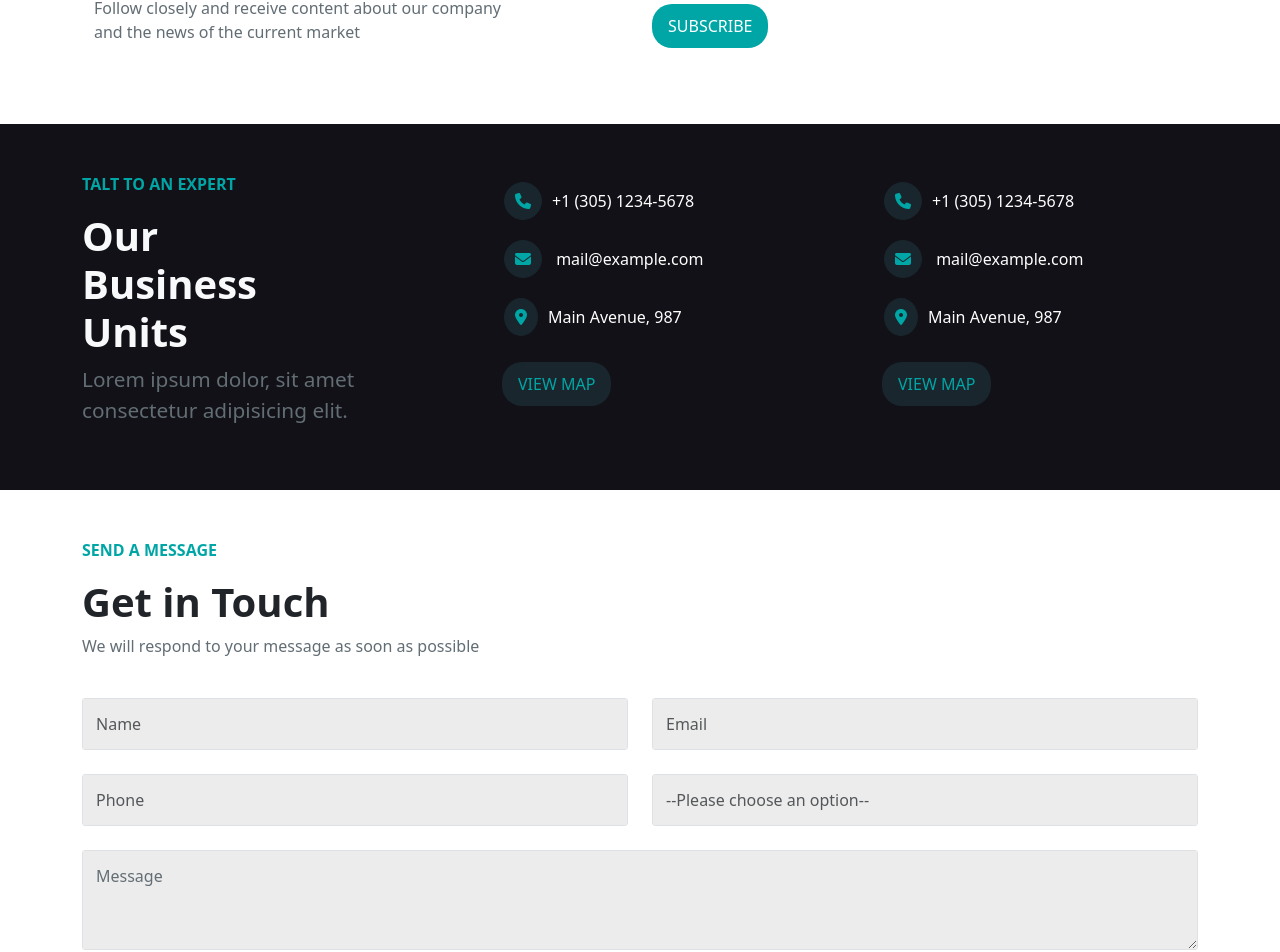
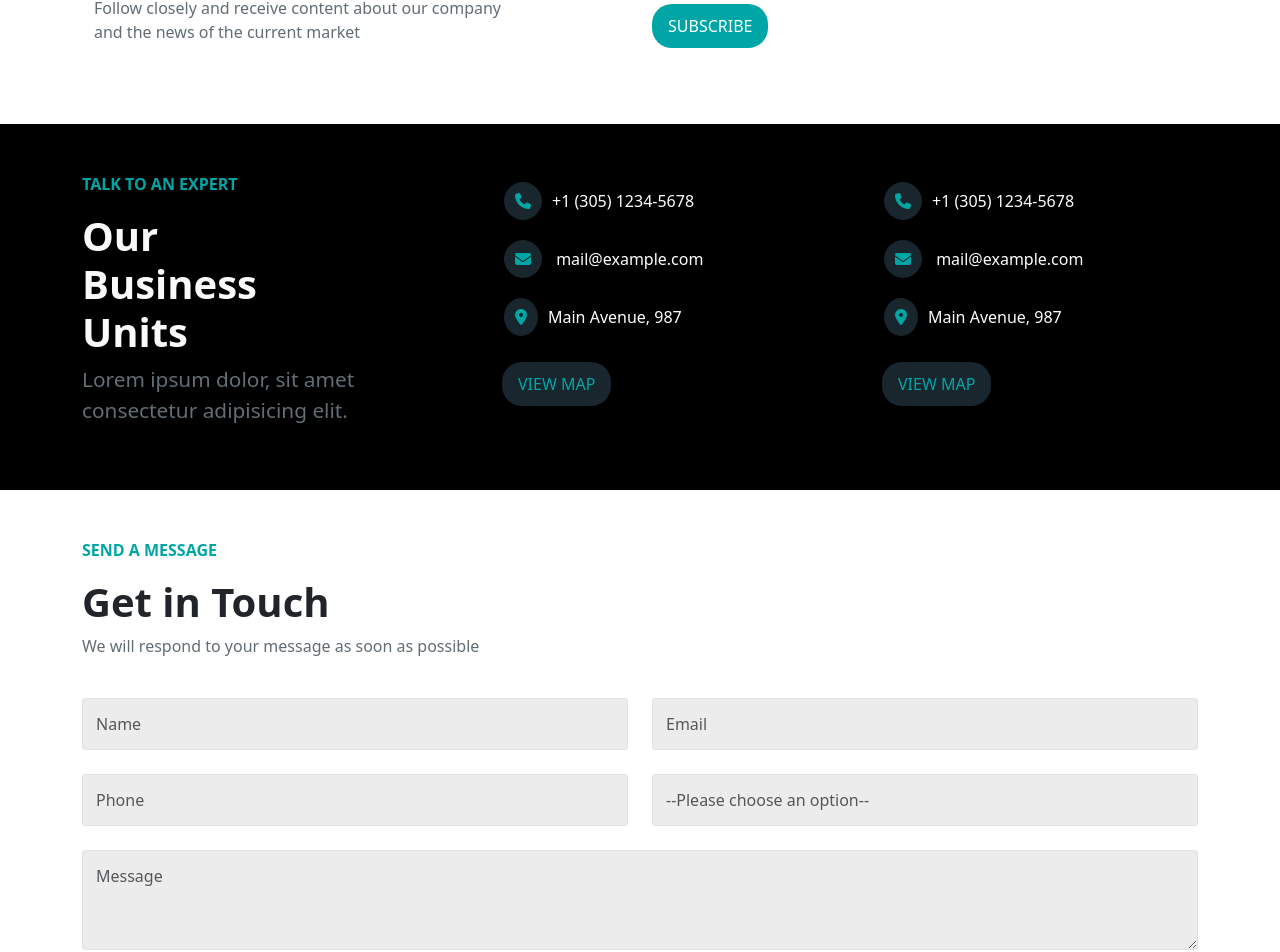
Before and after one commit to matteocenci/proj-html-vuejs, a Vue app: page /contacts in a window 1280 px wide. Shown: the part 777-1729 px from the top of the page. Built offline with nearby package versions, Linux system fonts and the light colour scheme.

Commit message:
add: Form Section in Home.vue

```diff
--- a/src/components/AppBusiness.vue
+++ b/src/components/AppBusiness.vue
@@ -1,7 +1,8 @@
 <script>
 export default {
     props: {
-        contacts: Object
+        contacts: Object,
+        flag: Boolean
     }
 }
 </script>
@@ -11,7 +12,7 @@ export default {
         <div class="container">
             <div class="row pt-5 pb-5">
                 <div class="col">
-                    <p class="talk-expert fw-bold">TALT TO AN EXPERT</p>
+                    <p class="talk-expert fw-bold">TALK TO AN EXPERT</p>
                     <h2 class="fw-bold fs-1 text-light">Our <br>Business <br> Units</h2>
                     <p class="lorem">Lorem ipsum dolor, sit amet consectetur adipisicing elit.</p>
                 </div>
@@ -67,8 +68,10 @@ section {
     width: 100%;
 }
 
+
+
 .business-section {
-    background-color: #111117;
+    background-color: black;
     .talk-expert {
         color: $primary-color;
     }
--- a/src/components/AppForm.vue
+++ b/src/components/AppForm.vue
@@ -28,7 +28,7 @@ export default {
         </div>
         <div class="mb-3 flex-grow-1">
             <label for="exampleFormControlTextarea1" class="form-label"></label>
-            <textarea class="form-control" id="exampleFormControlTextarea1" rows="3">Message</textarea>
+            <textarea class="form-control" id="exampleFormControlTextarea1" rows="3" placeholder="Message"></textarea>
         </div>
 
         <button class="btn-prymary-color">SEND</button>
--- a/src/pages/Contacts.vue
+++ b/src/pages/Contacts.vue
@@ -14,7 +14,8 @@ export default {
     },
     data() {
         return {
-            store
+            store,
+            flag: false
         }
     }
 }
@@ -22,7 +23,7 @@ export default {
 
 <template>
     <!-- contact-us section -->
-    <AppHero :hero="store.heroSection[1]" class="app-hero"/>
+    <AppHero :hero="store.heroSection[1]" class="app-hero" />
     <!-- /contact-us section -->
     <div class="container">
         <div class="row">
@@ -42,7 +43,7 @@ export default {
 
 
     <!-- business section -->
-    <AppBusiness :contacts="store.contacts" />
+    <AppBusiness :contacts="store.contacts" :flag="flag" />
     <!-- /business section -->
     <!-- form section -->
     <AppFormVue />
@@ -59,5 +60,4 @@ export default {
 .app-hero {
     background-image: url(../assets/img/bg-1.jpg);
 }
-
 </style>
--- a/src/pages/Home.vue
+++ b/src/pages/Home.vue
@@ -5,6 +5,8 @@ import PlaneSection from '../components/PlaneSection.vue';
 import ServicesSection from '../components/ServicesSection.vue';
 import ResultsSection from '../components/ResultsSection.vue';
 import CarouselSection from '../components/CarouselSection.vue'
+import AppBusiness from '../components/AppBusiness.vue';
+import AppForm from '../components/AppForm.vue';
 
 export default {
     components: {
@@ -12,11 +14,14 @@ export default {
         PlaneSection,
         ServicesSection,
         ResultsSection,
-        CarouselSection
+        CarouselSection,
+        AppBusiness,
+        AppForm
     },
     data() {
         return {
-            store
+            store,
+            flag: true
         }
     }
 }
@@ -29,6 +34,8 @@ export default {
     <ServicesSection :store="store.main_services" />
     <ResultsSection :results="store.results" />
     <CarouselSection :card="store.trusted_feedback" />
+    <AppBusiness :contacts="store.contacts" :flag="flag" />
+    <AppForm />
 
 
 </template>
--- a/src/style/general.scss
+++ b/src/style/general.scss
@@ -26,3 +26,7 @@
     border-radius: 20px;
     background-color: transparent;
 }
+
+.fabio {
+    background-color: white;
+}
```
